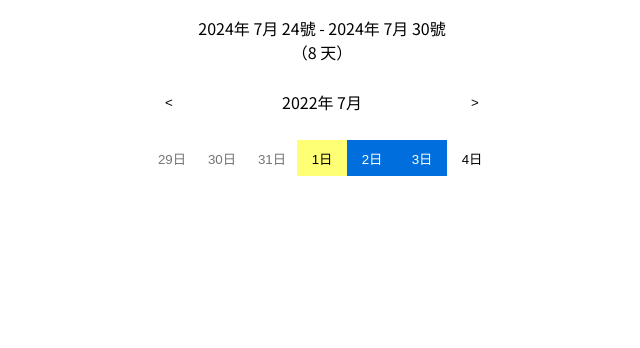
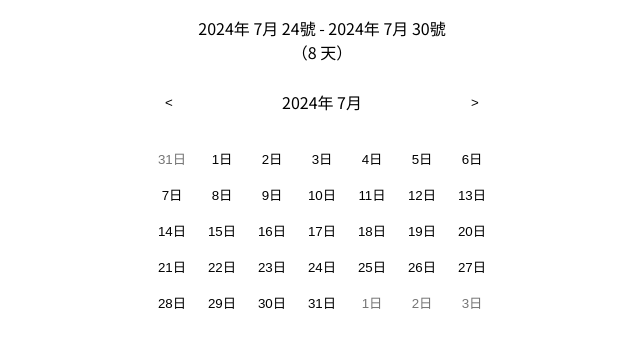
Before and after one commit to gilvent/sunway-calendar, a React (Vite) app: page / in a window 1280 px wide. Shown: the top 348 px of the page, without its empty margins (318-958 px from the left). Built offline with nearby package versions, Linux system fonts and the light colour scheme.

Commit message:
feature - generate calendar

```diff
--- a/src/components/DateRangePicker/DateRangePicker.jsx
+++ b/src/components/DateRangePicker/DateRangePicker.jsx
@@ -1,30 +1,88 @@
+import { useState } from 'react'
 import styles from './DateRangePicker.module.scss'
 import DayPickerButton from './DayPickerButton'
+import { useEffect } from 'react'
 
 function DateRangePicker() {
+  const [todayTimestamp] = useState(() => {
+    return Date.now()
+  })
+  const [selectedYear] = useState(() => {
+    const date = new Date(todayTimestamp)
+    return date.getFullYear()
+  })
+  const [selectedMonthIndex] = useState(() => {
+    const date = new Date(todayTimestamp)
+    return date.getMonth()
+  })
+  const [headerTitle, setHeaderTitle] = useState('')
+  const [calendar, setCalendar] = useState([])
+
+  useEffect(() => {
+    setHeaderTitle(`${selectedYear}年 ${selectedMonthIndex + 1}月`)
+  }, [selectedMonthIndex, selectedYear])
+
+  useEffect(() => {
+    const currentCalendar = generateCalendar(selectedYear, selectedMonthIndex)
+    setCalendar(currentCalendar)
+  }, [selectedMonthIndex, selectedYear])
+
+  function generateCalendar(selectedYear, selectedMonthIndex) {
+    const calendar = []
+    const lastDateObj = new Date(selectedYear, selectedMonthIndex + 1, 0)
+    const lastDate = lastDateObj.getDate()
+    const lastDatePrevMonth = new Date(
+      selectedYear,
+      selectedMonthIndex - 1,
+      0
+    ).getDate()
+    const firstWeekdayIndex = new Date(
+      selectedYear,
+      selectedMonthIndex,
+      1
+    ).getDay()
+    const lastWeekdayIndex = lastDateObj.getDay()
+
+    // populate previous month days
+    for (let i = 0; i < firstWeekdayIndex; i++) {
+      const date = lastDatePrevMonth - (firstWeekdayIndex - 1 - i)
+      // TODO store Date obj here
+      calendar.push({ date, transparent: true })
+    }
+
+    // current month dates
+    for (let i = 1; i <= lastDate; i++) {
+      // TODO store Date obj here
+      calendar.push({ date: i, transparent: false })
+    }
+
+    // next month dates
+    for (let i = 1; i < 7 - lastWeekdayIndex; i++) {
+      // TODO store Date obj here
+      calendar.push({ date: i, transparent: true })
+    }
+
+    return calendar
+  }
+
+  const pickerItems = calendar.map((item, index) => {
+    return (
+      <DayPickerButton key={item.day + index} transparent={item.transparent}>
+        {item.date}日
+      </DayPickerButton>
+    )
+  })
+
   return (
     <div className={styles['date-range-picker']}>
       <div className={styles.header}>
         <button className={styles['btn-prev-month']}>&#60;</button>
-        <div className={styles['selected-month']}>2022年 7月</div>
+        <div className={styles['selected-month']}>{headerTitle}</div>
         <button className={styles['btn-next-month']}>&#62;</button>
       </div>
 
-      <div className={styles['day-picker']}>
-        <DayPickerButton transparent>29日</DayPickerButton>
-
-        <DayPickerButton transparent>30日</DayPickerButton>
-
-        <DayPickerButton transparent>31日</DayPickerButton>
-
-        <DayPickerButton today>1日</DayPickerButton>
-
-        <DayPickerButton active>2日</DayPickerButton>
-
-        <DayPickerButton active>3日</DayPickerButton>
-
-        <DayPickerButton>4日</DayPickerButton>
-      </div>
+      {/* Most left is sunday */}
+      <div className={styles['day-picker']}>{pickerItems}</div>
     </div>
   )
 }
```
